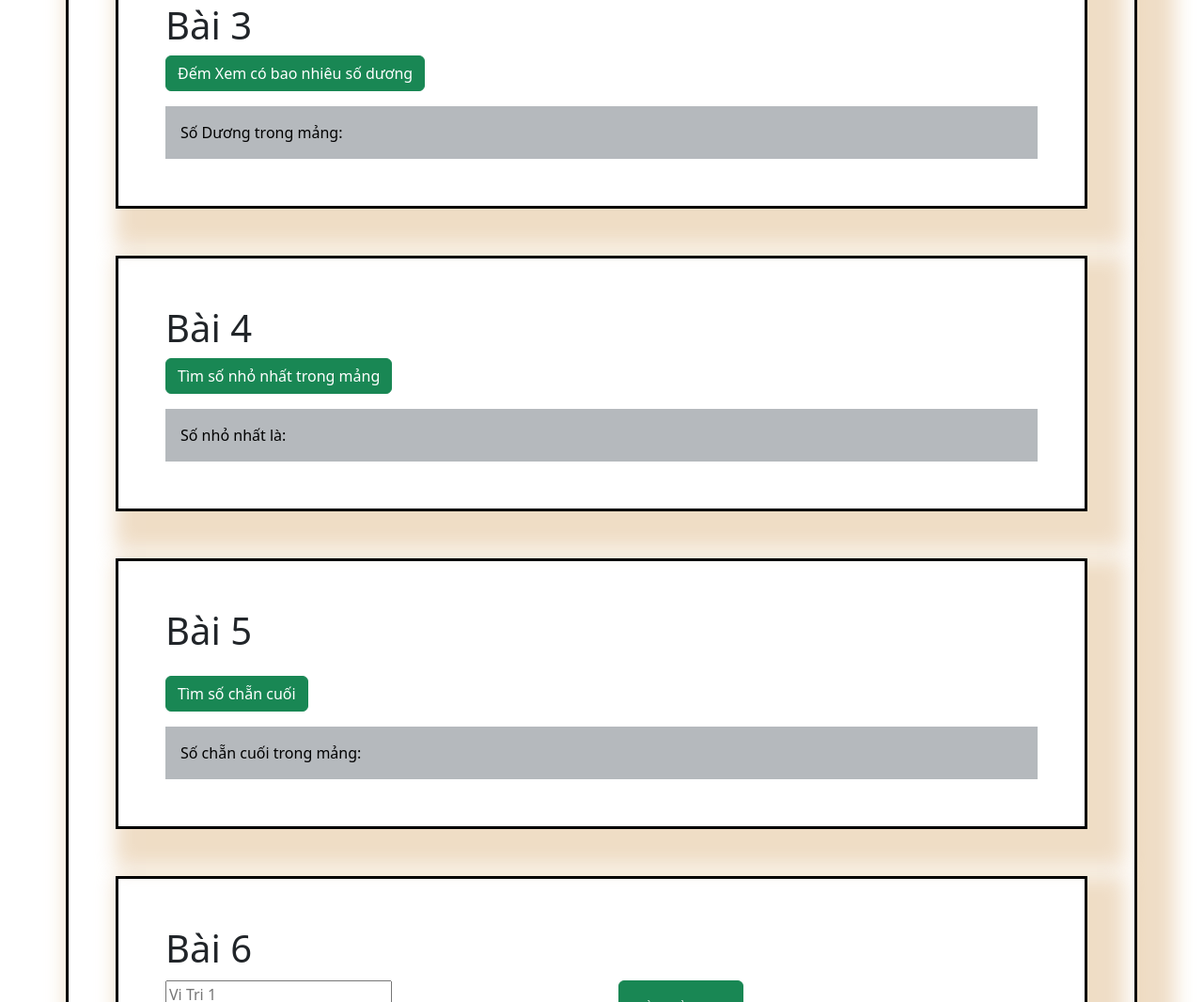
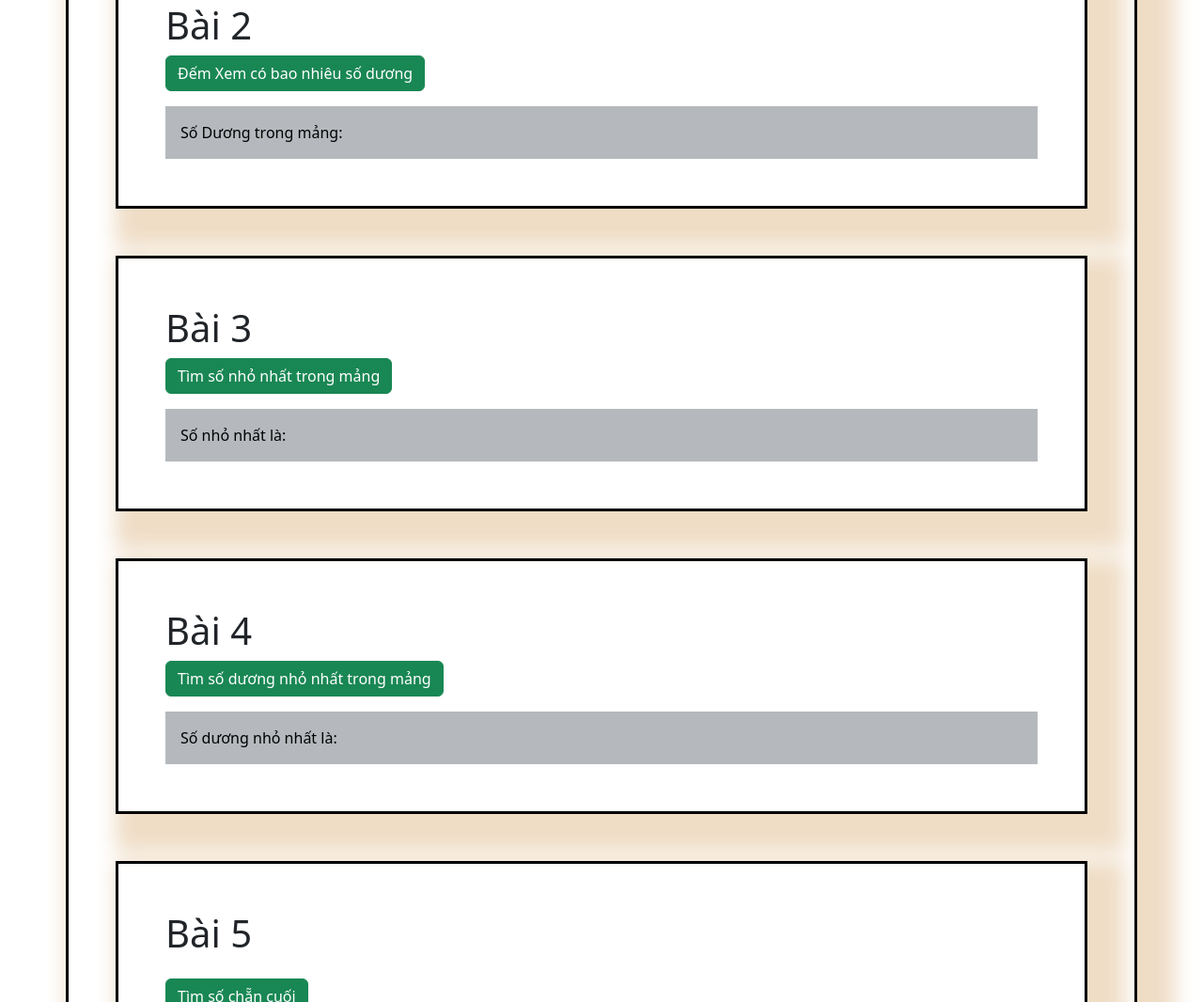
Before and after one commit to dovanrin/BCS07_DoVanRin_BaiTapJSB7B8, a plain HTML site: page index.html in a window 1280 px wide. Shown: the part 1029-2095 px from the top of the page at 94% size. Drawn offline with nearby package versions, Linux system fonts and the light colour scheme.

Commit message:
bo sung code

```diff
--- a/index.html
+++ b/index.html
@@ -18,31 +18,9 @@
     <div class="container">
         <h1>Bài Tập: Cho người dùng nhập dữ liệu vào mảng và Tính Toán.</h1>
 
-
-        <!-- B1 -->
-
-        <!-- B2  -->
-
-        <!-- B3 -->
-
-        <!-- B4 -->
-
-        <!-- B5  -->
-
-
-        <!-- B7 -->
-
-        <!-- B8 -->
-
-        <!-- B9  -->
-
-        <!-- B10 -->
-
-        <!-- B6 -->
-
         <!-- =============B1============ -->
         <div class="container">
-            <h1>Bài 1</h1>
+            <h1>Bài 0</h1>
             <div class="mb-3">
                 <label for="" class="form-label ">Nhập dữ liệu: </label>
                 <input type="text" class="form-control" name="" id="soN" aria-describedby="helpId" placeholder="">
@@ -54,7 +32,7 @@
         </div>
         <!-- ==============b2=============== -->
         <div class="container">
-            <h1>Bài 2</h1>
+            <h1>Bài 1</h1>
             <button class="btn btn-success me-3" id="tinhTongSoDuong" onclick="tinhTongCacSoDuong()">Tính tổng các
                 số
                 dương</button>
@@ -63,16 +41,23 @@
         </div>
         <!-- =================B3================= -->
         <div class="container">
-            <h1>Bài 3</h1>
+            <h1>Bài 2</h1>
             <button class="btn btn-success me-3" onclick="demCacSoDuong()">Đếm Xem có bao nhiêu số dương</button>
             <div class="bg-secondary bg-opacity-50 p-3 mt-3 text-black" id="demSoDuong">Số Dương trong mảng:
             </div>
         </div>
         <!-- ==========B4============ -->
         <div class="container">
-            <h1>Bài 4</h1>
+            <h1>Bài 3</h1>
             <button class="btn btn-success me-3 " onclick="timSoNhoNhat()">Tìm số nhỏ nhất trong mảng</button>
             <div class="bg-secondary bg-opacity-50 p-3 mt-3 text-black" id="timSoNhoNhat">Số nhỏ nhất là:</div>
+        </div>
+        <!-- =================B4============ -->
+        <div class="container">
+            <h1>Bài 4</h1>
+            <button class="btn btn-success me-3 " onclick="timSoDuongNhoNhat()">Tìm số dương nhỏ nhất trong
+                mảng</button>
+            <div class="bg-secondary bg-opacity-50 p-3 mt-3 text-black" id="soDuongNhoNhat">Số dương nhỏ nhất là:</div>
         </div>
         <!-- ==========B5============ -->
         <div class="container">
--- a/index.js
+++ b/index.js
@@ -31,7 +31,7 @@ function demCacSoDuong() {
   document.getElementById("demSoDuong").innerHTML =
     "Có tất cả: " + demCacSoDuong + " số nguyên dương.";
 }
-// Bài 4: Tìm số nhỏ nhất
+// Bài 3: Tìm số nhỏ nhất
 function timSoNhoNhat() {
   var min = mangDuLieu[0];
   for (var i = 0; i < mangDuLieu.length; i++) {
@@ -41,6 +41,37 @@ function timSoNhoNhat() {
   }
   document.getElementById("timSoNhoNhat").innerHTML = "Số nhỏ nhất là: " + min;
 }
+// =======bai 4=========
+
+function timSoDuongNhoNhat() {
+  var mangDuLieuDuong = [];
+  for (var i = 0; i < mangDuLieu.length; i++) {
+    var duLieuDuong = 0;
+
+    if (mangDuLieu[i] > 0) {
+      duLieuDuong = mangDuLieu[i];
+      console.log(duLieuDuong);
+      mangDuLieuDuong.push(mangDuLieu[i]);
+    }
+  }
+
+  // mangDuLieuDuong.push(duLieuDuong);
+  console.log(mangDuLieuDuong);
+  // for (var i = 0; i < mangDuLieu.length; i++) {
+  //   if (0 < mangDuLieu[i] && bienMin > mangDuLieu[i]) {
+  //     bienMin = mangDuLieu[i];
+  //   }
+  // }
+  var bienMin = mangDuLieuDuong[0];
+  for (var z = 0; z < mangDuLieuDuong.length; z++) {
+    if (bienMin > mangDuLieuDuong[z]) {
+      bienMin = mangDuLieuDuong[z];
+    }
+  }
+  document.getElementById("soDuongNhoNhat").innerHTML =
+    "Số dương nhỏ nhất là: " + bienMin;
+}
+
 // ===Bai 5============
 function timSoChanCuoi() {
   var soChanCuoi = 0;
```
